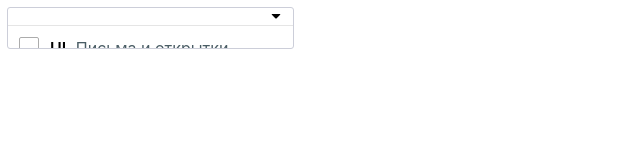
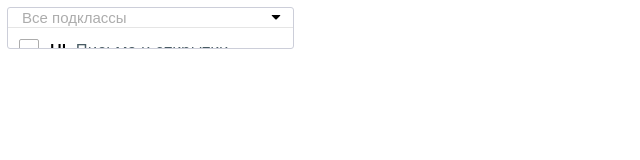
Before and after one commit to akarpenkojr/tt_pochtarf_dropdown-component, a React (Create React App) app: page / in a window 1280 px wide. Shown: the top 160 px of the page, without its empty margins (0-640 px from the left). Built offline with nearby package versions, Linux system fonts and the light colour scheme.

Commit message:
Configured the work of the input component

```diff
--- a/src/components/Dropdown/Dropdown.js
+++ b/src/components/Dropdown/Dropdown.js
@@ -103,7 +103,7 @@ class Dropdown extends Component {
 						 { !this.state.selectedOptions.length ? (
 								 <div className={styles.dropDownComponent__titleWrapper}>
 									 {/*<DropdownTitle />*/}
-									 <SearchInput searchSubString={this.searchSubString}/>
+									 <SearchInput searchSubString={this.searchSubString} selectedOptionItems={this.state.selectedOptions}/>
 								 </div>
 						 ) : (
 								 <div className={styles.dropDownComponent__content}>
--- a/src/components/OptionItems/OptionItems.js
+++ b/src/components/OptionItems/OptionItems.js
@@ -40,7 +40,7 @@ class OptionItems extends Component {
       return (
          <div className={styles.optionsAreaWrapper}>
 					 {searchItems.map(item => {
-					 		return (
+					 		return  (
 					 				<div
 											key={item.id}
 											onClick={() => this.props.selectOption(this.props.items, item.id)}
--- a/src/components/SearchInput/SearchInput.js
+++ b/src/components/SearchInput/SearchInput.js
@@ -11,13 +11,38 @@ class SearchInput extends Component {
 constructor(props) {
 		super(props);
 		this.state = {
+			value: 'Все подклассы',
+			subString: ''
 		};
+
+		this.input = React.createRef();
+
+		this.cleanInput = this.cleanInput.bind(this);
+	}
+
+	searchSubString(event) {
+		this.setState({subString: event.target.value});
+	}
+
+	cleanInput() {
+		this.input.current.value = this.input.current.value === 'Все подклассы' ? '' : this.input.current.value;
 	}
 
    render() {
       return (
          <div className={styles.inputWrapper}>
-					 <input type="text" onChange={(e) => this.props.searchSubString(e)} />
+					 <input
+							 type="text"
+							 ref={this.input}
+							 onChange={(e) => {
+							 	this.searchSubString(e);
+							 	this.props.searchSubString(e);
+							 }}
+							 onBlur={()=>{
+							 	console.log('___---_-_!!!_-_---___', this.props.searchSubString);
+								 this.input.current.value = !this.state.subString && !this.props.selectedOptionItems.length ? 'Все подклассы' : this.input.current.value
+							 }}
+							 onFocus={this.cleanInput} defaultValue={ this.state.value }/>
          </div>
       )
    }
--- a/src/components/SearchInput/SearchInput.module.scss
+++ b/src/components/SearchInput/SearchInput.module.scss
@@ -3,8 +3,13 @@
 	align-self: center;
 	& input {
 		border: none;
+		font-size: 15px;
+		color: rgba(172, 172, 172, 1);
 		&:hover, &:focus {
 			outline: none;
 		}
+		&:focus {
+			color: rgba(0, 0, 0, 1);
+		}
 	}
 }
```
